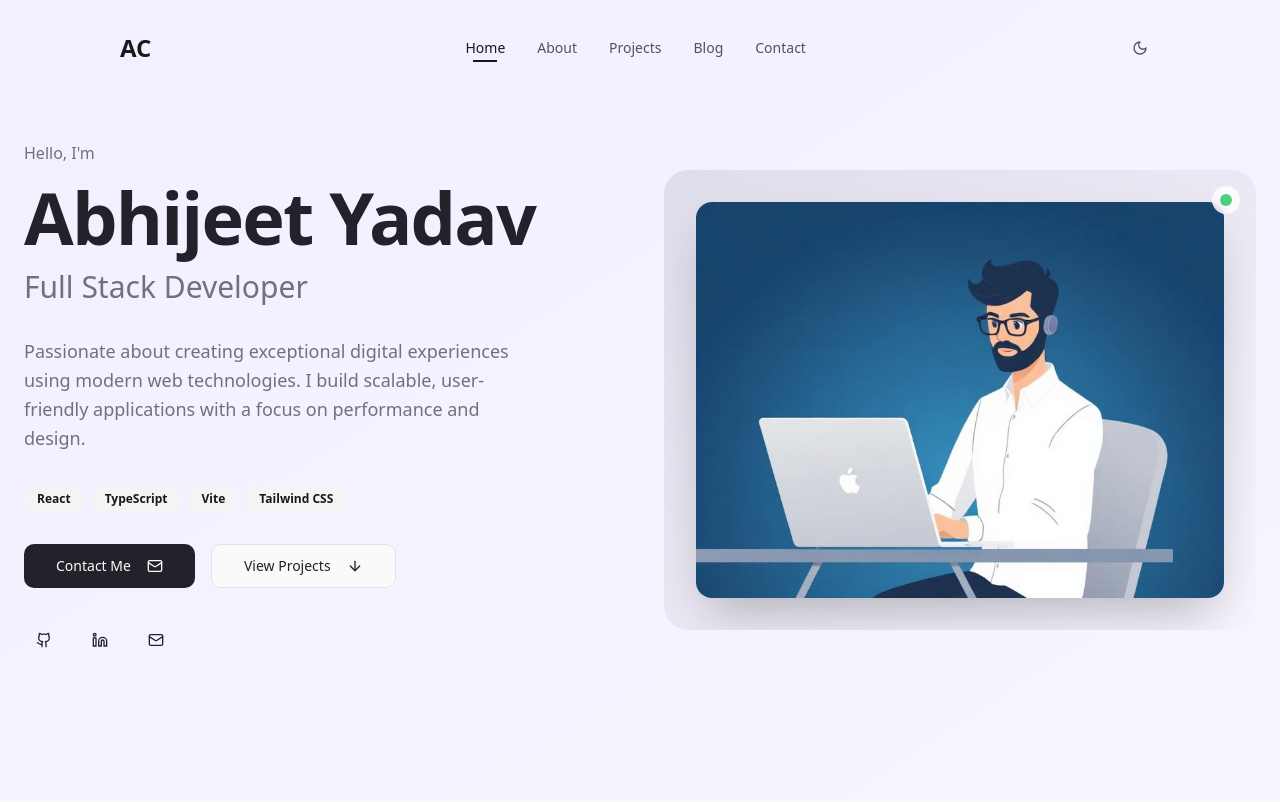
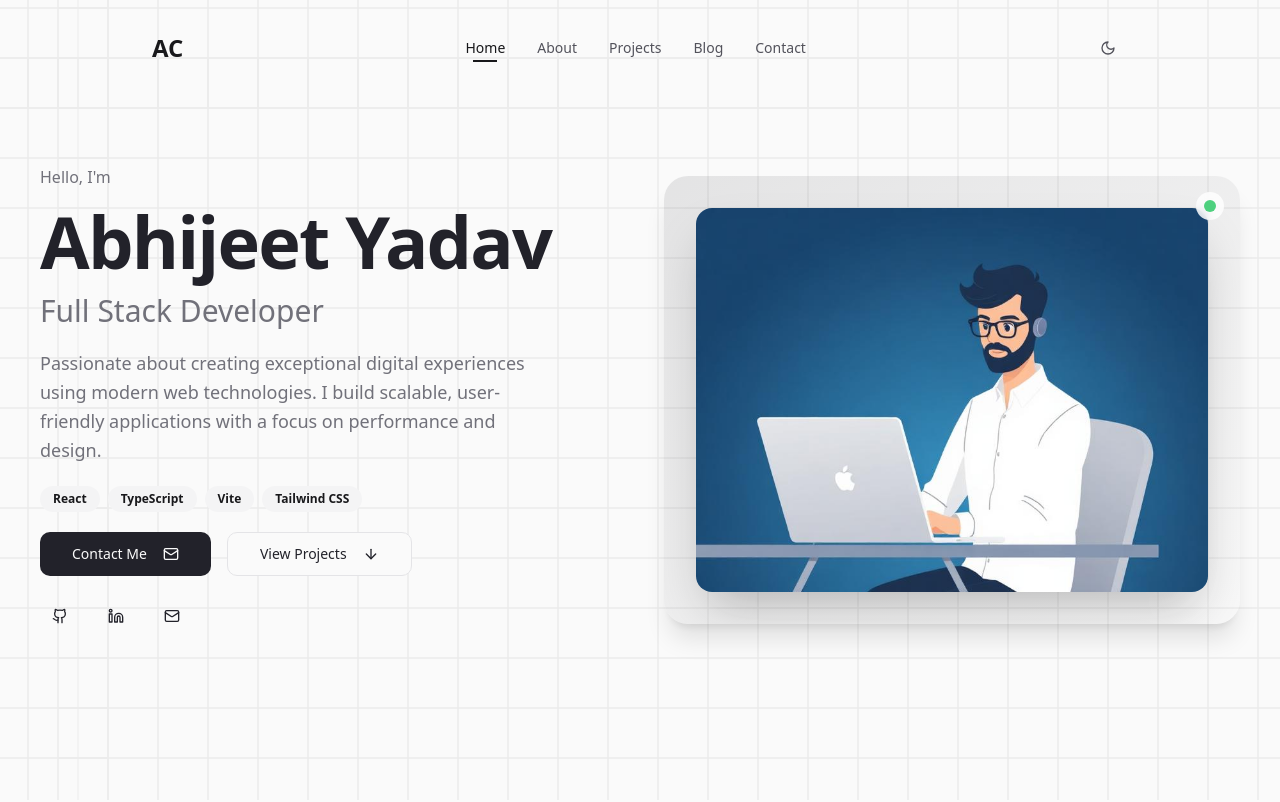
Before and after one commit to Abhi-engg/Abhjieet-Portfolio, a React (Vite) app: page / in a window 1280 px wide. Shown: the top 802 px of the page. Built offline with nearby package versions, Linux system fonts and the light colour scheme.

Commit message:
thoda thoda change

```diff
--- a/package.json
+++ b/package.json
@@ -45,6 +45,7 @@
     "cmdk": "^1.0.0",
     "date-fns": "^3.6.0",
     "embla-carousel-react": "^8.3.0",
+    "framer-motion": "^12.23.6",
     "input-otp": "^1.2.4",
     "lucide-react": "^0.462.0",
     "next-themes": "^0.3.0",
--- a/src/components/Hero.tsx
+++ b/src/components/Hero.tsx
@@ -2,16 +2,17 @@ import { Button } from "@/components/ui/button";
 import { Badge } from "@/components/ui/badge";
 import { ArrowDown, Github, Linkedin, Mail } from "lucide-react";
 import heroAvatar from "@/assets/hero-avatar.jpg";
+import { motion } from "framer-motion";
 
 const Hero = () => {
   const techStack = ["React", "TypeScript", "Vite", "Tailwind CSS"];
 
   return (
-    <section className="min-h-screen flex items-center justify-center bg-gradient-to-br from-hero-gradient-start to-hero-gradient-end py-20">
-      <div className="container mx-auto px-6">
+    <section className="min-h-screen flex items-center justify-center ">
+      <div className="container mx-auto px-10">
         <div className="grid lg:grid-cols-2 gap-12 items-center">
           {/* Left Content */}
-          <div className="space-y-8">
+          <div className="space-y-5">
             <div className="space-y-4">
               <p className="text-muted-foreground">Hello, I'm</p>
               <h1 className="text-6xl lg:text-7xl font-bold tracking-tight">
@@ -69,19 +70,34 @@ const Hero = () => {
             </div>
           </div>
 
-          {/* Right Image */}
-          <div className="relative">
-            <div className="relative rounded-3xl overflow-hidden bg-gradient-to-br from-primary/10 to-accent/10 p-8">
-              <img
+          {/* Right Image with Animation */}
+          <motion.div
+            initial={{ opacity: 0, y: 50 }}
+            animate={{ opacity: 1, y: 0 }}
+            transition={{ duration: 0.8, ease: "easeOut" }}
+            whileHover={{ scale: 1.02 }}
+            className="relative"
+          >
+            <div className="relative rounded-3xl overflow-hidden bg-gradient-to-br from-primary/10 to-accent/10 p-8 shadow-xl transition-all duration-300">
+              <motion.img
                 src={heroAvatar}
-                alt="Alex Chen"
+                alt="Abhijeet Yadav"
                 className="w-full h-auto rounded-2xl shadow-2xl"
+                initial={{ scale: 0.95, opacity: 0 }}
+                animate={{ scale: 1, opacity: 1 }}
+                transition={{ duration: 0.6 }}
+                whileHover={{ scale: 1.03 }}
               />
-              <div className="absolute top-4 right-4 bg-card/80 backdrop-blur-sm rounded-full p-2">
-                <div className="w-3 h-3 bg-green-500 rounded-full animate-pulse"></div>
-              </div>
+              <motion.div
+                className="absolute top-4 right-4 bg-card/80 backdrop-blur-sm rounded-full p-2"
+                initial={{ opacity: 0, scale: 0.8 }}
+                animate={{ opacity: 1, scale: 1 }}
+                transition={{ delay: 0.6, duration: 0.4 }}
+              >
+                <div className="w-3 h-3 bg-green-500 rounded-full animate-pulse" />
+              </motion.div>
             </div>
-          </div>
+          </motion.div>
         </div>
       </div>
     </section>
--- a/src/components/Navigation.tsx
+++ b/src/components/Navigation.tsx
@@ -5,9 +5,10 @@ import { cn } from "@/lib/utils";
 
 const Navigation = () => {
   const [isOpen, setIsOpen] = useState(false);
-  const [scrolled, setScrolled] = useState(false);
   const [darkMode, setDarkMode] = useState(false);
   const [activeSection, setActiveSection] = useState("");
+  const [isScrolling, setIsScrolling] = useState(false);
+  const [scrollProgress, setScrollProgress] = useState(0);
 
   const navItems = [
     { name: "Home", href: "#home" },
@@ -18,24 +19,35 @@ const Navigation = () => {
   ];
 
   useEffect(() => {
+    let ticking = false;
+
     const handleScroll = () => {
-      setScrolled(window.scrollY > 20);
+      if (!ticking) {
+        window.requestAnimationFrame(() => {
+          const scrollTop = window.scrollY;
+          const docHeight = document.body.scrollHeight - window.innerHeight;
+          const progress = docHeight > 0 ? scrollTop / docHeight : 0;
 
-      // Track active section
+          setIsScrolling(scrollTop > 0);
+          setScrollProgress(progress);
+
+          // Active section tracking
           let current = "";
           navItems.forEach(({ href }) => {
             const section = document.querySelector(href);
-        if (
-          section &&
-          window.scrollY >= section.offsetTop - 100
-        ) {
+            if (section && scrollTop >= section.offsetTop - 100) {
               current = href;
             }
           });
           setActiveSection(current);
+
+          ticking = false;
+        });
+        ticking = true;
+      }
     };
 
-    window.addEventListener("scroll", handleScroll);
+    window.addEventListener("scroll", handleScroll, { passive: true });
     return () => window.removeEventListener("scroll", handleScroll);
   }, []);
 
@@ -43,6 +55,8 @@ const Navigation = () => {
     setDarkMode(!darkMode);
     document.documentElement.classList.toggle("dark");
   };
+
+  const navWidth = 80 - scrollProgress * 30;
 
   const handleLinkClick = (href: string) => {
     const section = document.querySelector(href);
@@ -53,11 +67,22 @@ const Navigation = () => {
   return (
     <nav
       className={cn(
-        "fixed top-4 left-1/2 -translate-x-1/2 z-50 transition-all duration-500 ease-in-out rounded-full w-[85%]",
-        scrolled
-          ? "bg-white/80 dark:bg-zinc-900/40 backdrop-blur-xl border border-zinc-200/50 dark:border-zinc-800/30 shadow-md"
+        "fixed top-4 left-1/2 -translate-x-1/2 z-50 rounded-full w-full max-w-7xl hidden md:block",
+        "transition-[width] duration-300 ease-out", // Smooth width transition
+        isScrolling
+          ? darkMode
+            ? "bg-zinc-900/40 border border-zinc-800/30 backdrop-blur-xl shadow-md"
+            : "bg-white/80 border border-zinc-200/50 backdrop-blur-xl shadow-md"
           : "bg-transparent"
       )}
+      style={{
+        width: `${80 - scrollProgress * 30}%`,
+        boxShadow: isScrolling
+          ? darkMode
+            ? "0 4px 30px rgba(0, 0, 0, 0.15)"
+            : "0 4px 30px rgba(0, 0, 0, 0.08)"
+          : "none",
+      }}
     >
       <div className="container mx-auto px-6">
         <div className="flex items-center justify-between h-16">
@@ -105,7 +130,6 @@ const Navigation = () => {
 
           {/* Right Side */}
           <div className="flex items-center gap-4">
-            {/* Dark Mode Toggle */}
             <Button
               variant="ghost"
               size="icon"
@@ -120,7 +144,6 @@ const Navigation = () => {
               <span className="sr-only">Toggle theme</span>
             </Button>
 
-            {/* Mobile Menu Button */}
             <Button
               variant="ghost"
               size="icon"
--- /dev/null
+++ b/src/components/ui/Sqaures.tsx
@@ -0,0 +1,158 @@
+import React, { useEffect, useRef } from 'react';
+
+interface SquaresProps {
+  speed?: number;
+  squareSize?: number;
+  direction?: 'up' | 'down' | 'left' | 'right' | 'diagonal';
+  borderColor?: string;
+  hoverFillColor?: string;
+}
+
+const Squares: React.FC<SquaresProps> = ({
+  speed = 0.5,
+  squareSize = 40,
+  direction = 'diagonal',
+  borderColor = '#fff',
+  hoverFillColor = '#222'
+}) => {
+  const canvasRef = useRef<HTMLCanvasElement>(null);
+
+  useEffect(() => {
+    const canvas = canvasRef.current;
+    if (!canvas) return;
+
+    const ctx = canvas.getContext('2d');
+    if (!ctx) return;
+
+    // 创建方块数组
+    let squares: Array<{
+      x: number;
+      y: number;
+      size: number;
+      speed: number;
+      dx: number;
+      dy: number;
+    }> = [];
+
+    // 根据方向设置移动方向
+    const getDirection = () => {
+      switch (direction) {
+        case 'up': return { dx: 0, dy: -1 };
+        case 'down': return { dx: 0, dy: 1 };
+        case 'left': return { dx: -1, dy: 0 };
+        case 'right': return { dx: 1, dy: 0 };
+        case 'diagonal': return { dx: 1, dy: 1 };
+        default: return { dx: 1, dy: 1 };
+      }
+    };
+
+    const { dx, dy } = getDirection();
+
+    // 初始化方块
+    const initSquares = () => {
+      squares = []; // 清空现有方块
+      // 增加额外的方块以确保覆盖整个视口
+      const cols = Math.ceil(canvas.width / squareSize) + 2;
+      const rows = Math.ceil(canvas.height / squareSize) + 2;
+
+      for (let i = -2; i < cols; i++) {
+        for (let j = -2; j < rows; j++) {
+          squares.push({
+            x: i * squareSize,
+            y: j * squareSize,
+            size: squareSize,
+            speed: speed,
+            dx,
+            dy
+          });
+        }
+      }
+    };
+
+    // 设置canvas尺寸为窗口大小
+    const resizeCanvas = () => {
+      canvas.width = window.innerWidth;
+      canvas.height = window.innerHeight;
+      initSquares(); // 重新初始化方块
+    };
+    resizeCanvas();
+    window.addEventListener('resize', resizeCanvas);
+
+    initSquares();
+
+    // 动画循环
+    const animate = () => {
+      ctx.clearRect(0, 0, canvas.width, canvas.height);
+
+      squares.forEach(square => {
+        // 更新位置
+        square.x += square.speed * square.dx;
+        square.y += square.speed * square.dy;
+
+        // 边界检查 - 修改边界条件以确保无缝连接
+        if (square.x > canvas.width + square.size) square.x = -square.size * 2;
+        if (square.x < -square.size * 2) square.x = canvas.width + square.size;
+        if (square.y > canvas.height + square.size) square.y = -square.size * 2;
+        if (square.y < -square.size * 2) square.y = canvas.height + square.size;
+
+        // 绘制方块 - 确保方块完全覆盖其区域
+        ctx.strokeStyle = borderColor;
+        ctx.lineWidth = 1;
+        ctx.strokeRect(
+          Math.floor(square.x),
+          Math.floor(square.y),
+          square.size,
+          square.size
+        );
+      });
+
+      requestAnimationFrame(animate);
+    };
+
+    animate();
+
+    // 鼠标悬停效果
+    const handleMouseMove = (e: MouseEvent) => {
+      const rect = canvas.getBoundingClientRect();
+      const mouseX = e.clientX - rect.left;
+      const mouseY = e.clientY - rect.top;
+
+      squares.forEach(square => {
+        if (
+          mouseX > square.x &&
+          mouseX < square.x + square.size &&
+          mouseY > square.y &&
+          mouseY < square.y + square.size
+        ) {
+          ctx.fillStyle = hoverFillColor;
+          ctx.fillRect(square.x, square.y, square.size, square.size);
+        }
+      });
+    };
+
+    canvas.addEventListener('mousemove', handleMouseMove);
+
+    return () => {
+      window.removeEventListener('resize', resizeCanvas);
+      canvas.removeEventListener('mousemove', handleMouseMove);
+    };
+  }, [speed, squareSize, direction, borderColor, hoverFillColor]);
+
+  return (
+    <canvas
+      ref={canvasRef}
+      className="fixed top-0 left-0 w-full h-full -z-10 pointer-events-none"
+      style={{
+        opacity: 0.1,
+        position: 'fixed',
+        top: 0,
+        left: 0,
+        width: '100vw',
+        height: '100vh',
+        zIndex: -10
+      }}
+    />
+  );
+};
+
+export default Squares;
--- a/src/pages/Index.tsx
+++ b/src/pages/Index.tsx
@@ -5,10 +5,21 @@ import Blog from "@/components/Blog";
 import Contact from "@/components/Contact";
 import Footer from "@/components/Footer";
 import Navbar from "@/components/Navigation";
+import Squares from "@/components/ui/Sqaures"; // ✅ Import the animation component
 
 const Index = () => {
   return (
-    <div className="min-h-screen">
+    <div className="relative min-h-screen overflow-hidden">
+      {/* ✅ Background Animation */}
+      <Squares
+        speed={0.4}
+        squareSize={50}
+        direction="diagonal"
+        borderColor="#777"
+        hoverFillColor="#333"
+      />
+
+      {/* ✅ Main Content */}
       <Navbar />
       <main>
         <section id="home">
```
Also changed, not shown: 1 other file (tests, documents, lock files or other folders). Lines whose indentation alone changed are shown as unchanged.
